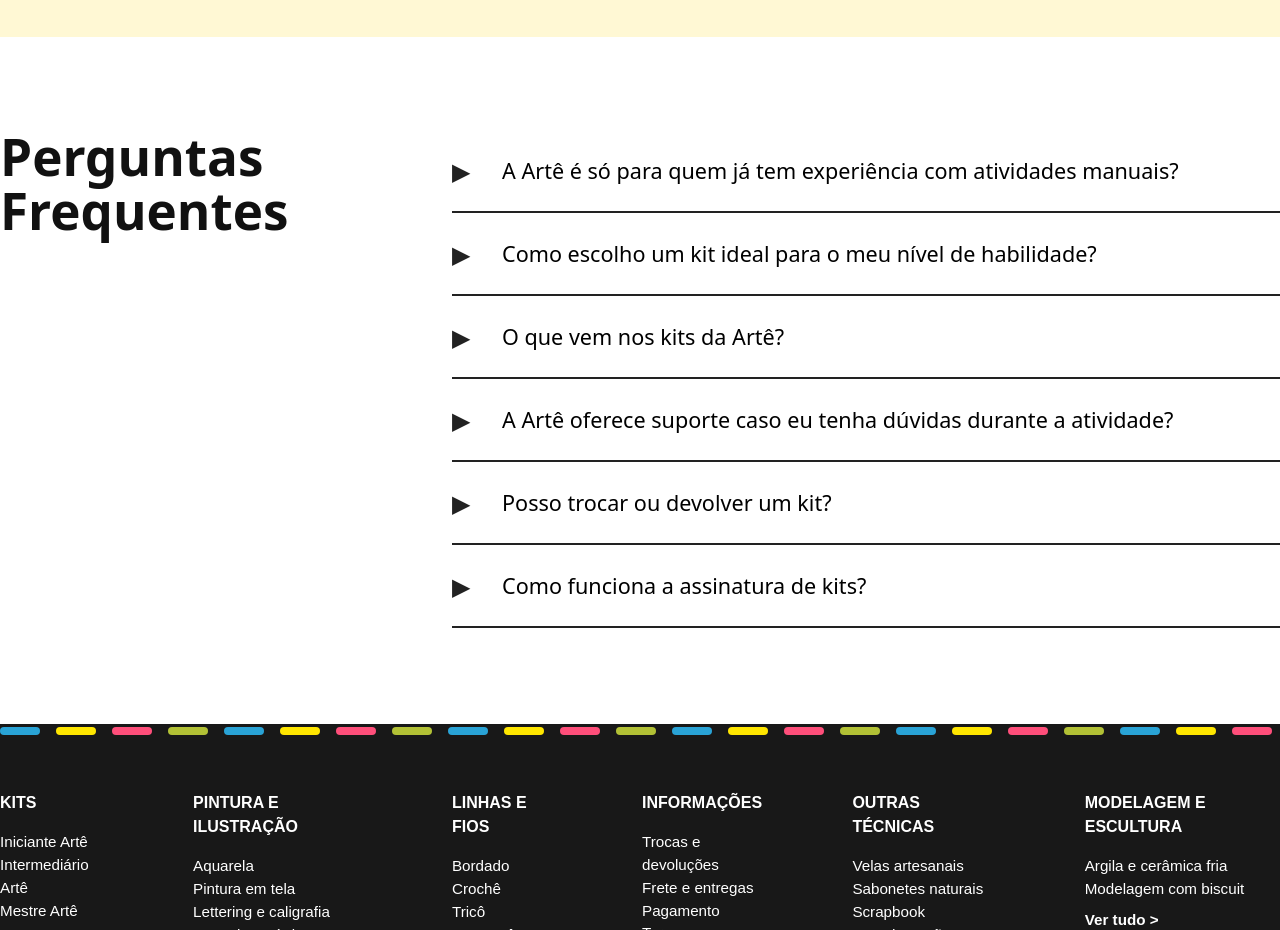
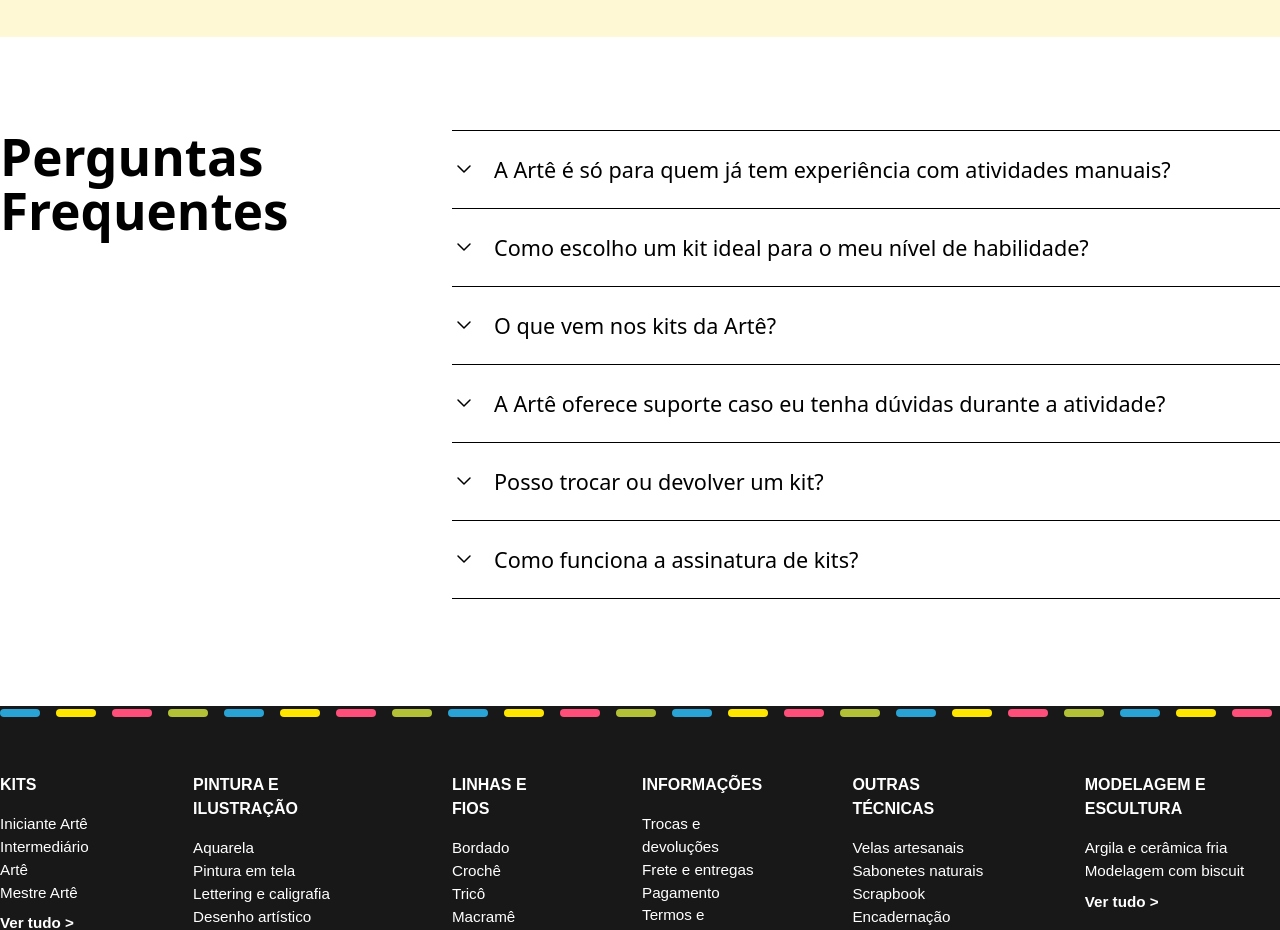
Before and after one commit to gugalaporte/ecommerceArte, a React (Vite) app in the folder arte-ecommerce/: page / in a window 1280 px wide. Shown: the part 5420-6350 px from the top of the page. Built offline with nearby package versions, Linux system fonts and the light colour scheme.

Commit message:
setinhas

```diff
--- a/arte-ecommerce/src/components/FaqSection.css
+++ b/arte-ecommerce/src/components/FaqSection.css
@@ -28,7 +28,7 @@
   line-height: 1.05;
   margin: 0;
   text-align: left;
-  color: #111;
+  color: #000;
 }
 .faq-list-col {
   flex: 1 1 0;
@@ -39,9 +39,12 @@
   gap: 0;
 }
 .faq-item {
-  border-bottom: 2px solid #222;
+  border-top: 1.5px solid #000;
   padding: 0;
   margin: 0;
+}
+.faq-item:last-child {
+  border-bottom: 1.5px solid #000;
 }
 .faq-question {
   background: none;
@@ -50,16 +53,17 @@
   text-align: left;
   font-size: 1.35rem;
   font-weight: 400;
-  padding: 24px 0 24px 0;
+  padding: 24px 0;
   cursor: pointer;
   display: flex;
   align-items: center;
   gap: 18px;
   outline: none;
-  transition: background 0.2s;
+  transition: all 0.3s ease;
+  color: #000;
 }
 .faq-question:hover {
-  background: #f5f5f5;
+  background: transparent;
 }
 .faq-question:focus,
 .faq-question:active {
@@ -67,17 +71,21 @@
   box-shadow: none;
 }
 .faq-arrow {
-  font-size: 1.5rem;
-  color: #222;
-  min-width: 32px;
+  color: #000;
+  min-width: 24px;
   display: inline-block;
+  transition: transform 0.3s ease;
+}
+.faq-arrow.open {
+  transform: rotate(180deg);
 }
 .faq-answer {
   font-size: 1.15rem;
-  color: #222;
-  padding: 0 0 24px 50px;
+  color: #000;
+  padding: 0 0 24px 42px;
   max-width: 700px;
-  animation: fadeIn 0.2s;
+  animation: fadeIn 0.3s ease;
+  line-height: 1.5;
 }
 @keyframes fadeIn {
   from { opacity: 0; transform: translateY(-8px); }
--- a/arte-ecommerce/src/components/FaqSection.tsx
+++ b/arte-ecommerce/src/components/FaqSection.tsx
@@ -1,5 +1,24 @@
 import React, { useState } from "react";
 import "./FaqSection.css";
+
+const ArrowIcon = ({ isOpen }: { isOpen: boolean }) => (
+  <svg
+    width="14"
+    height="10"
+    viewBox="0 0 14 10"
+    fill="none"
+    className={`faq-arrow ${isOpen ? 'open' : ''}`}
+  >
+    <path
+      d="M1 2L7 8L13 2"
+      stroke="currentColor"
+      strokeWidth="1.5"
+      strokeLinecap="round"
+      strokeLinejoin="round"
+      fill="none"
+    />
+  </svg>
+);
 
 const faqs = [
   {
@@ -44,7 +63,7 @@
         {faqs.map((faq, idx) => (
           <div key={idx} className="faq-item">
             <button className="faq-question" onClick={() => toggle(idx)}>
-              <span className="faq-arrow">{openIndex === idx ? "\u25BC" : "\u25B6"}</span>
+              <ArrowIcon isOpen={openIndex === idx} />
               {faq.question}
             </button>
             {openIndex === idx && (
```
